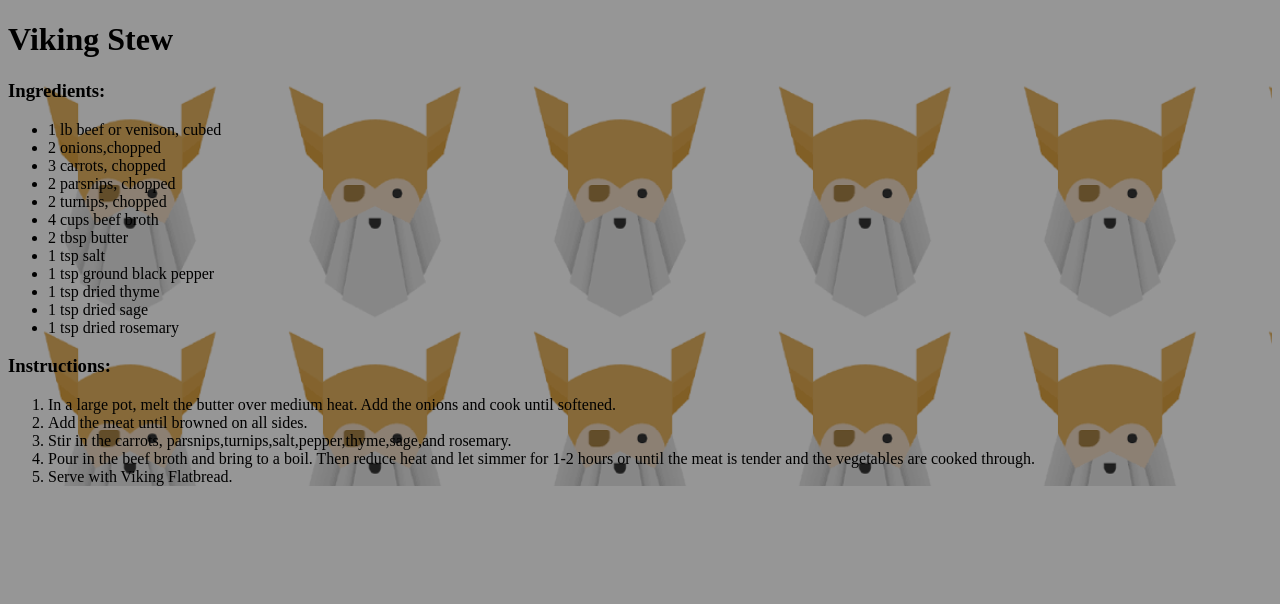
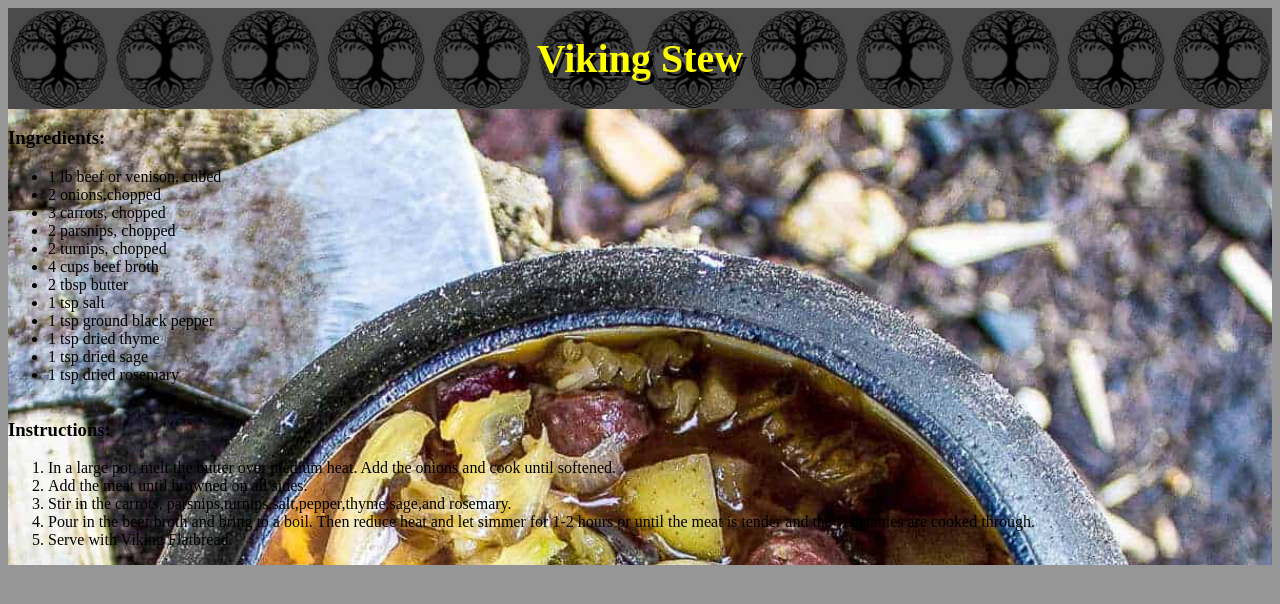
Before and after one commit to psanderl/Recipes-TheOdinProject, a plain HTML site: page recipes/stew.html in a window 1280 px wide. Drawn offline with Linux system fonts and the light colour scheme; files that its build step writes are made by us from their sources; files whose address does not match are found by name.

Commit message:
adds images for use in recipes. Adds css and html to stew

```diff
--- a/recipes/stew.html
+++ b/recipes/stew.html
@@ -3,14 +3,15 @@
 <head>
     <meta charset="UTF-8">
     <title>The Odin Project-Stew</title>
-    <link rel="stylesheet" href="styles.css">
+    <link rel="stylesheet" href="../styles.css">
 
 </head>
-<header class="stew-header">
-    <h1 class="stew-title">Viking Stew</h1>
+<header class="header">
+    <h1 class="stew-header">Viking Stew</h1>
 	</header>
-<section>
-    <h3>Ingredients:</h3>
+<section class="stew-section">
+    <div class="stew-heading">
+    <h3 class="ingredients-heading">Ingredients:</h3>
 	<ul>
         <li>1 lb beef or venison, cubed</li>
         <li>2 onions,chopped</li>
@@ -25,8 +26,10 @@
         <li>1 tsp dried sage</li>
         <li>1 tsp dried rosemary</li>
     </ul>
-	<h3>Instructions:</h3>
-	<ol>
+</div>
+<div class="stew-heading">
+	<h3 class="instructions-heading">Instructions:</h3>
+	<ol class="instructions-s">
 		<li>In a large pot, melt the butter over medium heat. Add the onions and cook until softened.</li>
 		<li>Add the meat until browned on all sides.</li>
 		<li>Stir in the carrots, parsnips,turnips,salt,pepper,thyme,sage,and rosemary.</li>
@@ -34,5 +37,6 @@
 		vegetables are cooked through.</li>
 		<li>Serve with Viking Flatbread.</li>
     </ol>
+</div>
 </section>
 </html>
--- a/styles.css
+++ b/styles.css
@@ -1,5 +1,7 @@
 * {
-    box-sizing:border-box;
+    /*box-sizing:border-box;
+   border:solid;
+    border-color:red;*/
 }
 html {
     background-color:rgb(150,150,150);
@@ -9,14 +11,21 @@ html {
     background-image: url(imgs/index.png);
     background-blend-mode:multiply;
     background-size:contain;
+    background-repeat: space;
 
 }
-section {
+.index-odin {
 	 background-color:rgb(150,150,150);
 	 background-image: url(imgs/odinp1.png);
 	 background-blend-mode:multiply;
 	 background-size:cover;
+     background-repeat:space;
 	 background-size:245px;
+     text-shadow:1px 1px black;
+     margin:auto;
+     padding:260px;
+     padding-top: 0px;
+	 color:yellow;
 }
 .index-title {
 	text-shadow:4px 4px black;
@@ -28,13 +37,6 @@ section {
     font-size: 60px;
 
 }
-.index-odin {
-	text-shadow:1px 1px black;
-    margin:auto;
-    padding:260px;
-    padding-top: 0px;
-	color:yellow;
-}
 .list a {
 	text-decoration:none;
 	color:rgba(255,255,0,.7);
@@ -42,3 +44,22 @@ section {
 .list a:hover {
 	background-color:rgba(255,255,0,.3);
 }
+.header {
+    display:flex;
+    justify-content: center;
+    background-image: url(imgs/tree.jpg);
+    background-color:rgba(75,75,75,1);
+    background-blend-mode:multiply;
+    background-size:contain;
+    background-repeat:space;
+    text-shadow:4px 4px black;
+    color:rgba(255,255,0.3);
+    font-size:20px;
+}
+.stew-section{
+    display:flex;
+    flex-direction:column;
+    justify-content:space-around;
+    background-image:url(imgs/stew.jpg);
+    background-size:cover;
+}
```
Also changed, not shown: imgs/horns.webp (added), imgs/spear.webp (added), imgs/stew.jpg (added), imgs/tree.jpg (added).
